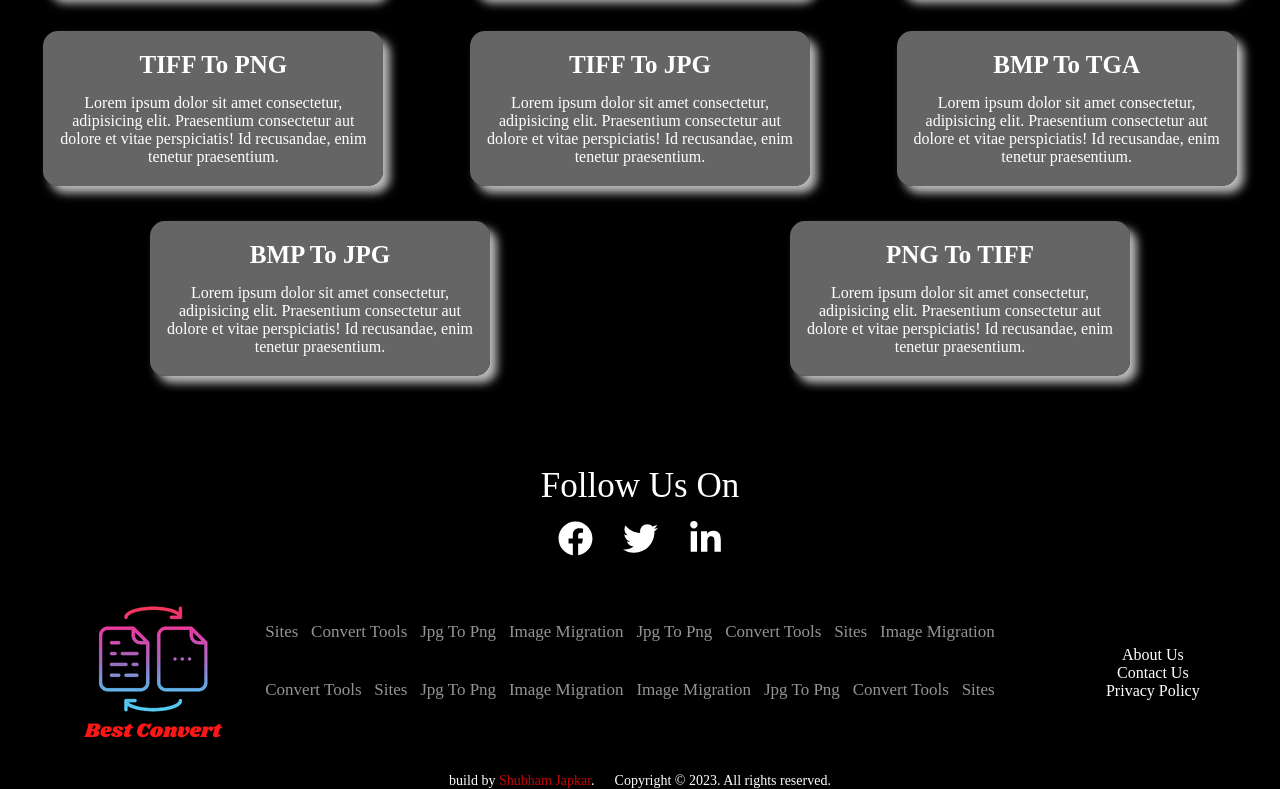
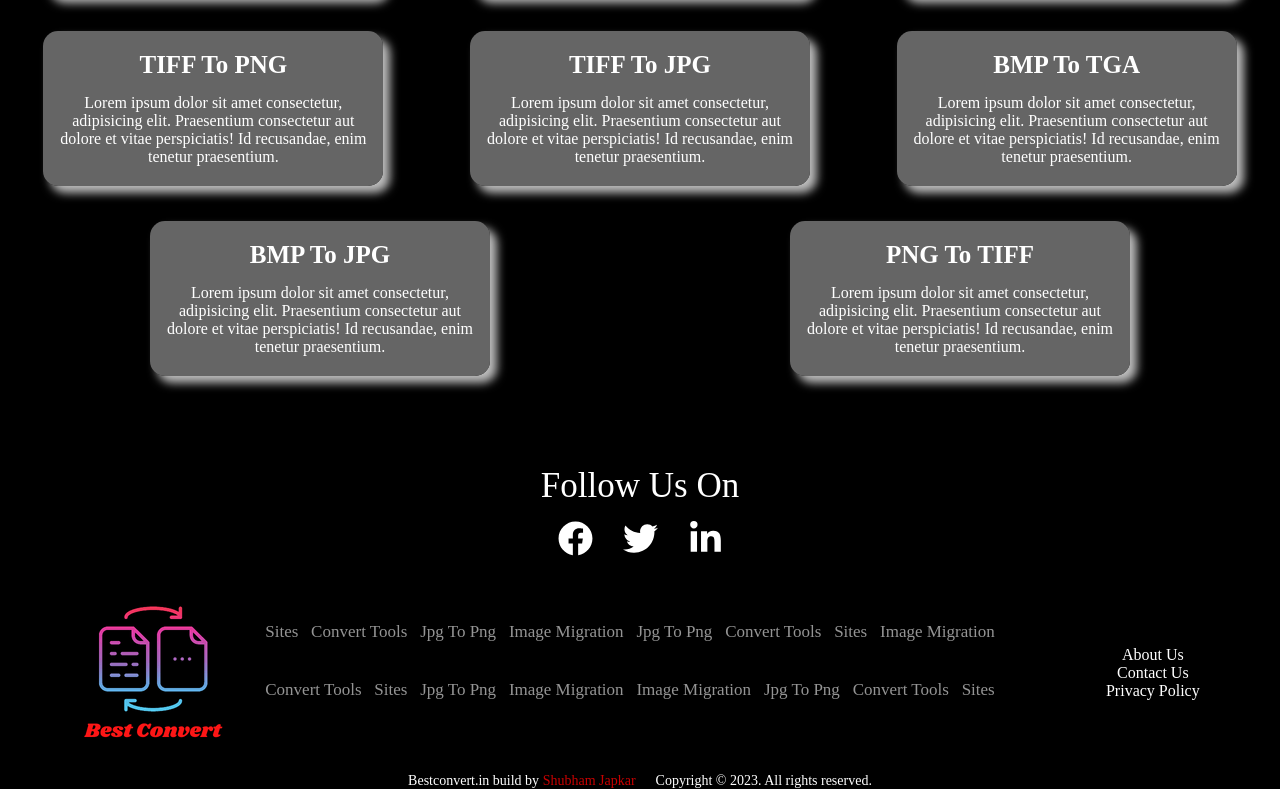
Before and after one commit to shubhamjapkar/bestconvert, a Next.js app: page / in a window 1280 px wide. Shown: the part 1465-2254 px from the top of the page. Built offline with nearby package versions, Linux system fonts and the light colour scheme.

Commit message:
footer changes fix

```diff
--- a/components/header_footer/Footer.js
+++ b/components/header_footer/Footer.js
@@ -53,7 +53,7 @@ const Footer = () => {
       </div>
       <div className="footerlast">
 
-        <label className="authorName">build by <span className="author">Shubham Japkar</span>.</label>
+        <label className="authorName">Bestconvert.in build by <span className="author">Shubham Japkar</span></label>
         <label className="copyRT">Copyright &#169; {date.getFullYear()}. All rights reserved.</label>
       </div>
     </div>
```
